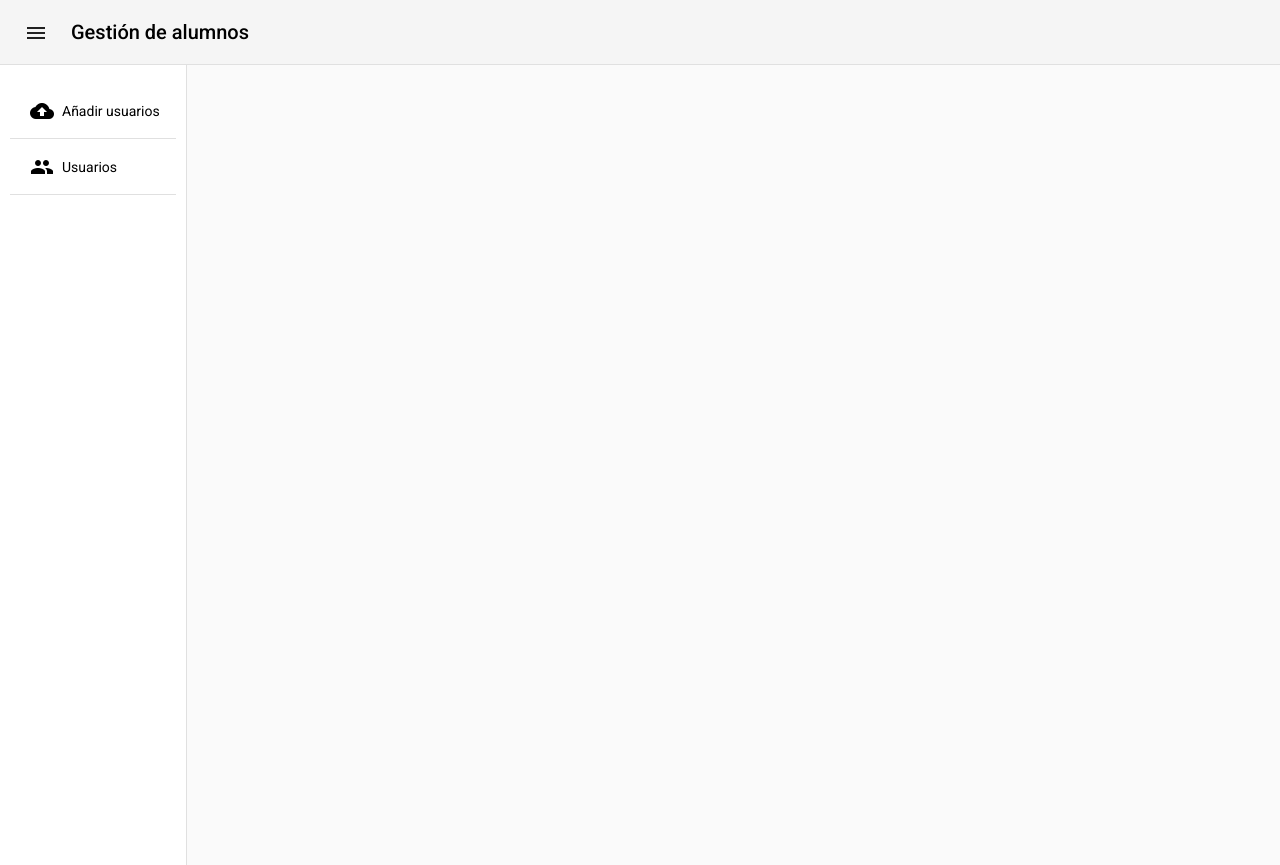
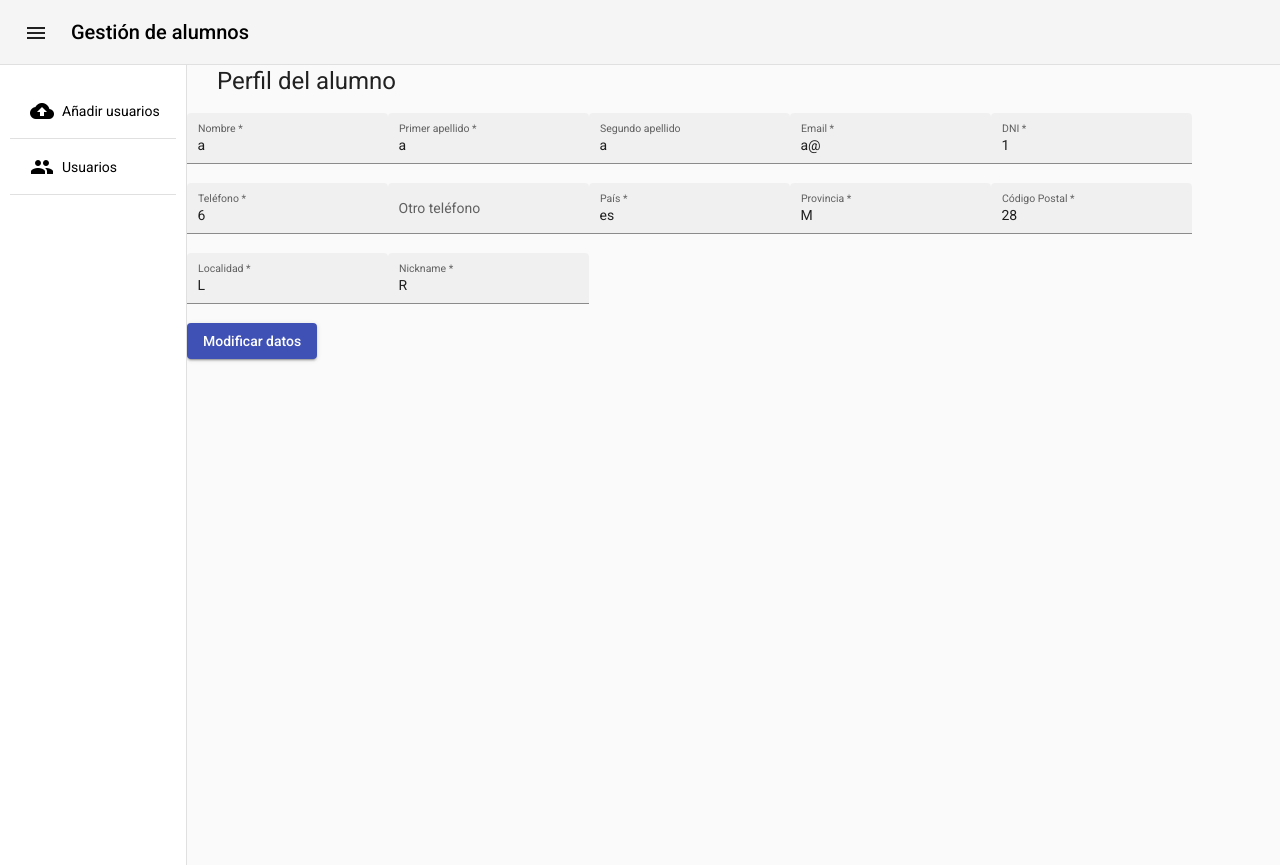
Before and after one commit to raul-pradanas/gestion-de-alumnos, an Angular app in the folder gestion-de-alumnos/: page /userProfile in a window 1280 px wide. Built offline with nearby package versions, Linux system fonts and the light colour scheme.

Commit message:
Basic funcionality added

```diff
--- a/gestion-de-alumnos/src/app/features/user/components/user-list/user-list.component.ts
+++ b/gestion-de-alumnos/src/app/features/user/components/user-list/user-list.component.ts
@@ -1,43 +1,49 @@
-import { Component } from '@angular/core';
+import { Component, Inject } from '@angular/core';
+import { MatDialog, MAT_DIALOG_DATA } from '@angular/material/dialog';
 import { MatTableDataSource } from '@angular/material/table';
+import { Router } from '@angular/router';
 import { User } from '../../models/User';
 import { UserService } from '../../services/user.service';
 
 @Component({
   selector: 'app-user-list',
   templateUrl: './user-list.component.html',
-  styleUrls: ['./user-list.component.scss']
+  styleUrls: ['./user-list.component.scss'],
 })
-
-export class UserListComponent{
-
-  displayedColumns = ['name', 'lastname1', 'lastname2', 'dni', 'email', 'buttonOptions'];
+export class UserListComponent {
+  displayedColumns = [
+    'name',
+    'lastname1',
+    'lastname2',
+    'dni',
+    'email',
+    'buttonOptions',
+  ];
 
   dataSource = new MatTableDataSource<User>(this.userServ.getUsers());
 
-  constructor(private userServ:UserService) { }
+  constructor(private userServ: UserService, private router:Router) {}
 
-  ngAfterViewInit() {
-  }
+  ngAfterViewInit() {}
 
   applyFilter(event: Event) {
     const filterValue = (event.target as HTMLInputElement).value;
     this.dataSource.filter = filterValue.trim().toLowerCase();
   }
 
-  deleteUser(user:User){
+  deleteUser(user: User) {
     const oldData = this.userServ.getUsers() || [];
-    if(oldData.indexOf(user)<0){
-      oldData.splice(0,1);
-    }
-    else{
-      oldData.splice(oldData.indexOf(user),1);
+    if (oldData.indexOf(user) < 0) {
+      oldData.splice(0, 1);
+    } else {
+      oldData.splice(oldData.indexOf(user), 1);
     }
 
     localStorage.setItem('Alumnos', JSON.stringify(oldData));
   }
 
-  openProfile(user:User){
-    console.log(user);
+  openProfile(user: User) {
+    this.userServ.setUser(user);
+    this.router.navigate(['/userProfile']);
   }
 }
--- a/gestion-de-alumnos/src/app/features/user/components/user-profile/user-profile.component.html
+++ b/gestion-de-alumnos/src/app/features/user/components/user-profile/user-profile.component.html
@@ -1,4 +1,116 @@
-<!-- <main>
-    <p>Nombre completo: {{user.name}} {{user.lastname1}} {{user.lastname1}}</p>
-    <p>Email: {{user.email}} </p>
-</main> -->
+<div class="divForm">
+  <div>
+    <h1>
+      <mat-icon aria-hidden="false" aria-label="Example home icon"
+        >accent</mat-icon
+      >
+      Perfil del alumno
+    </h1>
+  </div>
+
+  <form [formGroup]="formProfileUser">
+    <div class="divDataUser">
+      <mat-form-field appearance="fill">
+        <mat-label>Nombre</mat-label>
+        <input type="text" matInput formControlName="name" />
+      </mat-form-field>
+
+      <mat-form-field appearance="fill">
+        <mat-label>Primer apellido</mat-label>
+        <input type="text" matInput formControlName="lastname1" />
+      </mat-form-field>
+
+      <mat-form-field appearance="fill">
+        <mat-label>Segundo apellido</mat-label>
+        <input type="text" matInput formControlName="lastname2" />
+      </mat-form-field>
+
+      <mat-form-field appearance="fill">
+        <mat-label>Email</mat-label>
+        <input type="email" matInput formControlName="email" />
+      </mat-form-field>
+
+      <mat-form-field appearance="fill">
+        <mat-label>DNI</mat-label>
+        <input type="text" matInput formControlName="dni" />
+      </mat-form-field>
+    </div>
+
+    <div class="divDataUser">
+      <mat-form-field appearance="fill">
+        <mat-label>Teléfono</mat-label>
+        <input type="number" matInput formControlName="phone" />
+      </mat-form-field>
+
+      <mat-form-field appearance="fill">
+        <mat-label>Otro teléfono</mat-label>
+        <input type="number" matInput formControlName="anotherPhone" />
+      </mat-form-field>
+
+      <mat-form-field appearance="fill">
+        <mat-label>País</mat-label>
+        <input
+          type="text"
+          matInput
+          formControlName="country"
+          [matAutocomplete]="auto"
+        />
+        <mat-autocomplete #auto="matAutocomplete">
+          <mat-option *ngFor="let option of options" [value]="option">
+            {{ option }}
+          </mat-option>
+        </mat-autocomplete>
+      </mat-form-field>
+
+      <mat-form-field appearance="fill">
+        <mat-label>Provincia</mat-label>
+        <input type="text" matInput formControlName="province" />
+      </mat-form-field>
+
+      <mat-form-field appearance="fill">
+        <mat-label>Código Postal</mat-label>
+        <input type="number" matInput formControlName="postalCode" />
+      </mat-form-field>
+    </div>
+
+    <div class="divDataUser">
+      <mat-form-field appearance="fill">
+        <mat-label>Localidad</mat-label>
+        <input type="text" matInput formControlName="locality" />
+      </mat-form-field>
+
+      <mat-form-field appearance="fill">
+        <mat-label>Nickname</mat-label>
+        <input type="text" matInput formControlName="nickname" />
+      </mat-form-field>
+
+      <!-- <mat-form-field appearance="fill">
+        <mat-label>Contraseña</mat-label>
+        <input
+          type="password"
+          matInput
+          formControlName="password"
+          placeholder="**********"
+        />
+      </mat-form-field>
+      <mat-form-field appearance="fill">
+        <mat-label>Repite la contraseña</mat-label>
+        <input
+          type="password"
+          matInput
+          formControlName="repeatPassword"
+          placeholder="**********"
+        />
+      </mat-form-field> -->
+    </div>
+
+    <button
+      class="margin"
+      mat-raised-button
+      color="primary"
+      (click)="changeProfileUser()"
+    >
+      Modificar datos
+    </button>
+  </form>
+</div>
--- a/gestion-de-alumnos/src/app/features/user/components/user-profile/user-profile.component.ts
+++ b/gestion-de-alumnos/src/app/features/user/components/user-profile/user-profile.component.ts
@@ -1,15 +1,113 @@
 import { Component, OnInit } from '@angular/core';
+import {
+  FormBuilder,
+  FormControl,
+  FormGroup,
+  Validators,
+} from '@angular/forms';
+import { User } from '../../models/User';
+import { UserService } from '../../services/user.service';
 
 @Component({
   selector: 'app-user-profile',
   templateUrl: './user-profile.component.html',
-  styleUrls: ['./user-profile.component.scss']
+  styleUrls: ['./user-profile.component.scss'],
 })
 export class UserProfileComponent implements OnInit {
+  nUser!: User;
+  user: User = new User("a","a","a","a@","1","6","","es","M",28,"L","R");
+  formProfileUser: FormGroup;
 
-  constructor() { }
+  options: string[] = [
+    'Alemania',
+    'Belgica',
+    'Croacia',
+    'Dinamarca',
+    'España',
+    'Francia',
+  ];
+
+  constructor(public form: FormBuilder, private userServ: UserService) {
+    this.formProfileUser = this.form.group({
+      name: new FormControl(this.user.name, [
+        Validators.required,
+        Validators.minLength(3),
+        Validators.maxLength(15),
+      ]),
+      lastname1: new FormControl(this.user.lastname1, [
+        Validators.required,
+        Validators.minLength(3),
+        Validators.maxLength(15),
+      ]),
+      lastname2: new FormControl(this.user.lastname2, [
+        Validators.minLength(3),
+        Validators.maxLength(15),
+      ]),
+      email: new FormControl(this.user.email, [Validators.required, Validators.email]),
+      dni: new FormControl(this.user.dni, [
+        Validators.pattern('[0-9]{8}[A-Z]'),
+        Validators.required,
+      ]),
+      phone: new FormControl(this.user.phone, [
+        Validators.required,
+        Validators.pattern('[6][0-9]{8}$'),
+        Validators.minLength(9),
+        Validators.maxLength(9),
+      ]),
+      anotherPhone: new FormControl(this.user.anotherPhone, [
+        Validators.pattern('[6][0-9]{8}$'),
+        Validators.minLength(9),
+        Validators.maxLength(9),
+      ]),
+      country: new FormControl(this.user.country, [Validators.required]),
+      province: new FormControl(this.user.province, [Validators.required]),
+      postalCode: new FormControl(this.user.postalCode, [
+        Validators.required,
+        Validators.pattern('[0-9]{5}'),
+      ]),
+      locality: new FormControl(this.user.locality, [Validators.required]),
+      nickname: new FormControl(this.user.nickname, [
+        Validators.required,
+        Validators.minLength(3),
+        Validators.maxLength(15),
+      ]),
+      password: new FormControl('', [
+        Validators.required,
+        Validators.minLength(6),
+      ]),
+      repeatPassword: new FormControl('', [
+        Validators.required,
+        Validators.minLength(6),
+      ]),
+    });
+  }
 
   ngOnInit(): void {
   }
 
+  changeProfileUser() {
+    if (!this.formProfileUser.valid) {
+      alert('Algunos campos no son válidos');
+
+      return;
+    } else {
+      this.nUser = new User(
+        this.formProfileUser.get('name')?.value,
+        this.formProfileUser.get('lastname1')?.value,
+        this.formProfileUser.get('lastname2')?.value,
+        this.formProfileUser.get('email')?.value,
+        this.formProfileUser.get('dni')?.value,
+        this.formProfileUser.get('phone')?.value,
+        this.formProfileUser.get('anotherPhone')?.value,
+        this.formProfileUser.get('country')?.value,
+        this.formProfileUser.get('province')?.value,
+        this.formProfileUser.get('postalCode')?.value,
+        this.formProfileUser.get('locality')?.value,
+        this.formProfileUser.get('nickname')?.value
+      );
+      const oldData = this.userServ.getUsers() || [];
+      oldData.push(this.nUser);
+      localStorage.setItem('Alumnos', JSON.stringify(oldData));
+    }
+  }
 }
--- a/gestion-de-alumnos/src/app/features/user/components/user/user.component.html
+++ b/gestion-de-alumnos/src/app/features/user/components/user/user.component.html
@@ -1,9 +1,6 @@
 <div class="divForm">
   <div>
     <h1>
-      <mat-icon aria-hidden="false" aria-label="Example home icon"
-        >backup</mat-icon
-      >
       Dar de alta a un alumno
     </h1>
   </div>
--- a/gestion-de-alumnos/src/app/features/user/services/user.service.ts
+++ b/gestion-de-alumnos/src/app/features/user/services/user.service.ts
@@ -10,8 +10,12 @@ export class UserService {
 
   constructor() { }
 
-  getUser(): User| undefined{
+  getUser(): User{
     return this.user;
+  }
+
+  setUser(nUser:User) : void{
+    this.user = nUser;
   }
 
   getUsers(): User[] | undefined{
--- a/gestion-de-alumnos/src/app/features/user/user.module.ts
+++ b/gestion-de-alumnos/src/app/features/user/user.module.ts
@@ -3,6 +3,7 @@ import { NgModule } from '@angular/core';
 import { ReactiveFormsModule } from '@angular/forms';
 import { MatAutocompleteModule } from '@angular/material/autocomplete';
 import { MatButtonModule } from '@angular/material/button';
+import { MatDialogModule } from '@angular/material/dialog';
 import { MatExpansionModule } from '@angular/material/expansion';
 import { MatFormFieldModule } from '@angular/material/form-field';
 import { MatIconModule } from '@angular/material/icon';
@@ -27,7 +28,8 @@ import { UserComponent } from './components/user/user.component';
     MatListModule,
     MatTableModule,
     MatPaginatorModule,
-    MatAutocompleteModule
+    MatAutocompleteModule,
+    MatDialogModule
 
   ],
   exports: [UserComponent, UserListComponent],
```
Also changed, not shown: gestion-de-alumnos/src/app/features/user/components/user/user.component.ts (+4 -6 lines), gestion-de-alumnos/src/app/features/user/models/User.ts (+30 -2 lines).
